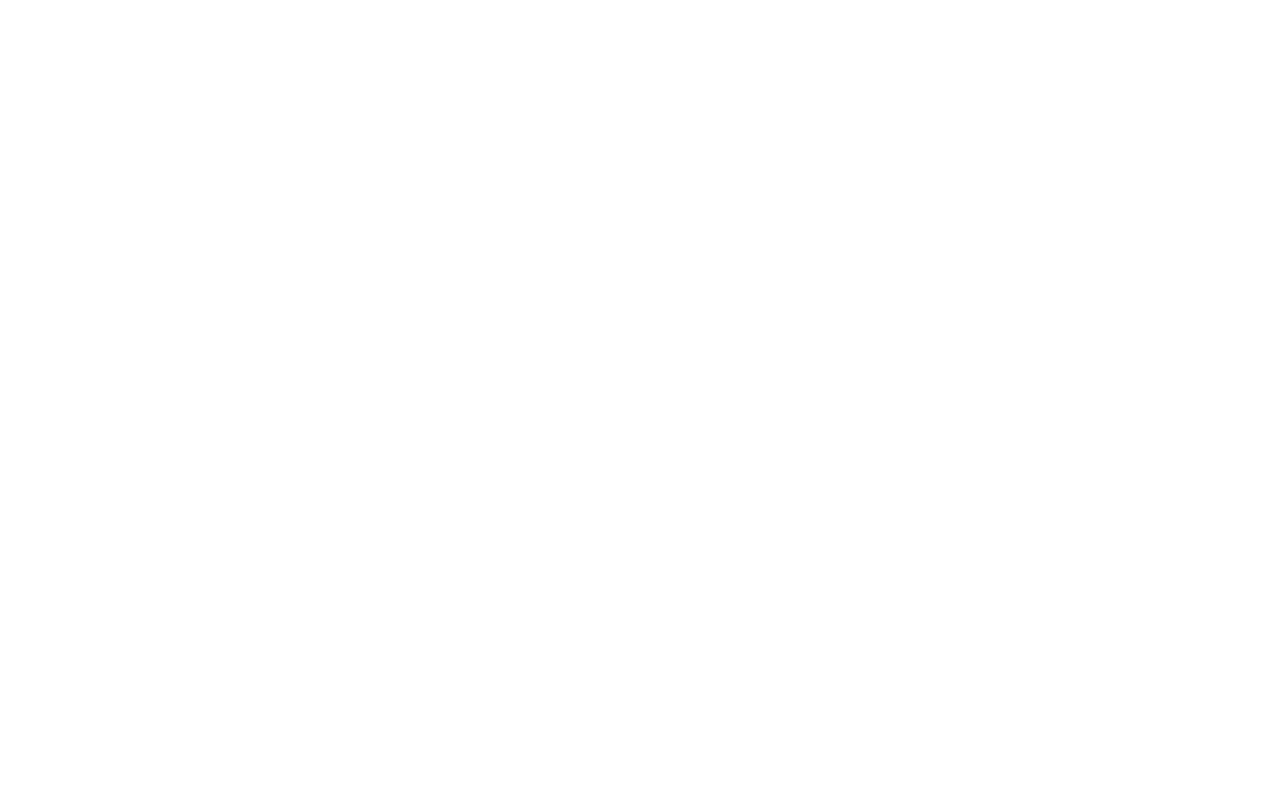
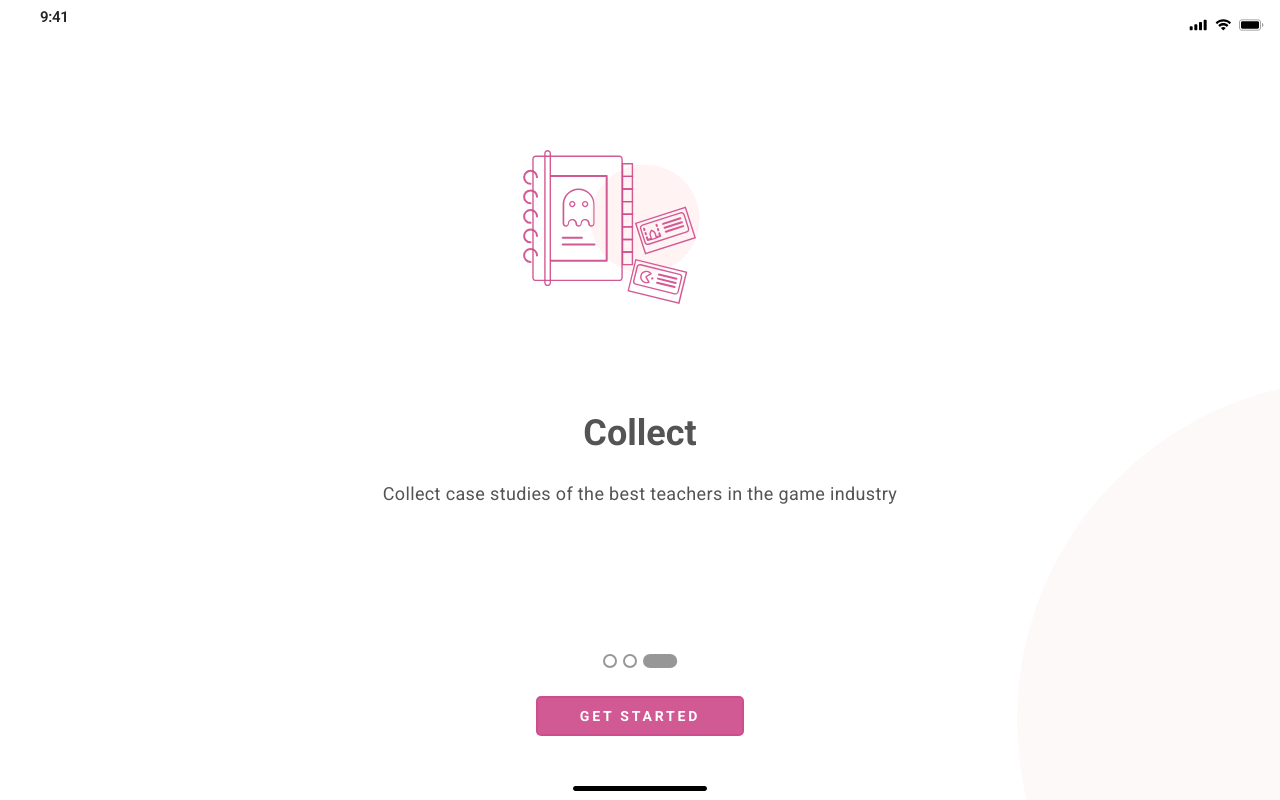
Before and after one commit to shelavalepallavi/ui-flow, a React (Vite) app: page /collect in a window 1280 px wide. Before the commit this address had no page. Built offline with nearby package versions, Linux system fonts and the light colour scheme.

Commit message:
Create collect file

```diff
--- a/src/App.jsx
+++ b/src/App.jsx
@@ -1,6 +1,8 @@
 import { BrowserRouter as Router, Routes, Route } from 'react-router-dom'
 import Learn from './components/Learn'
 import Code from './components/Code'
+import Collect from './components/Collect'
+import Welcome from './components/Welcome'
 
 const App = () => {
   return (
@@ -9,6 +11,8 @@ const App = () => {
         <Routes>
           <Route path='/' element={<Learn/>}/>
           <Route path='/code' element={<Code/>}/>
+          <Route path='/collect' element={<Collect/>}/>
+          <Route path='/welcome' element={<Welcome/>}/>
         </Routes>
       </Router>
     </div>
--- a/src/components/Code.jsx
+++ b/src/components/Code.jsx
@@ -1,22 +1,27 @@
+import { useNavigate } from "react-router-dom"
 
 
 const Code = () => {
+   const navigate = useNavigate()
+  const goToCode = ()=>{
+    navigate('/collect')
+  }
   return (
     <div className="d-flex flex-column w-100 min-vh-100">
        <header className="d-flex justify-content-between px-3 py-2">
     <p className="time fw-semibold ps-4">9:41</p>
     <div className="d-flex align-items-center gap-2">
-      <img src="./assets/images/mobile-signal.svg" alt="mobile-signal.svg"/>
-      <img src="./assets/images/wifi.svg" alt="wifi.svg"/>
-      <img src="./assets/images/battary.svg" alt="battary.svg"/>
+      <img src="/images/mobile-signal.svg" alt="mobile-signal.svg"/>
+      <img src="/images/wifi.svg" alt="wifi.svg"/>
+      <img src="/images/battary.svg" alt="battary.svg"/>
     </div>
   </header>
 
   <main className="d-flex flex-column align-items-center justify-content-between flex-grow-1" style={{paddingTop:'100px'}}>
     <div className="position-relative">
-      <img src="./assets/images/second-circle.svg" alt="circle.svg" className="position-absolute z-1 custom-position-second"/>
-      <img src="./assets/images/second-code.svg" alt="game.svg" className="position-relative  z-2"/>
-      <img src="./assets/images/second-game.svg" alt="man.svg" className="position-relative z-2"/>
+      <img src="/images/second-circle.svg" alt="circle.svg" className="position-absolute z-1 custom-position-second"/>
+      <img src="/images/second-code.svg" alt="game.svg" className="position-relative  z-2"/>
+      <img src="/images/second-game.svg" alt="man.svg" className="position-relative z-2"/>
     </div>
 
     <div className=" position-relative d-flex flex-column gap-3 align-items-center z-1" style={{paddingTop:'90px', paddingBottom:'90px'}}>
@@ -26,20 +31,20 @@ const Code = () => {
 
     <div className="d-flex flex-column align-items-center">
       <div className="position-relative z-1">
-      <img src="./assets/images/second-progress.svg" alt="second-progress.svg"/>
+      <img src="/images/second-progress.svg" alt="second-progress.svg"/>
     </div>
 
     <div className="position-relative z-1 py-4">
-      <a href="#" className="button second-button" role="button">GET STARTED</a>
+      <button className="button second-button" onClick={goToCode}>GET STARTED</button>
     </div>
 
     <div className="position-relative z-1 pt-3">
-      <img src="./assets/images/rectangle.svg" alt="rectangle.svg"/>
+      <img src="/images/rectangle.svg" alt="rectangle.svg"/>
     </div>
     </div>
 
     <div className="position-fixed bottom-0 start-50 translate-middle-x z-0">
-      <img src="./assets/images/second-big-circle.svg" alt="second-big-circle.svg"/>
+      <img src="/images/second-big-circle.svg" alt="second-big-circle.svg"/>
     </div>
   </main>
     </div>
--- /dev/null
+++ b/src/components/Collect.jsx
@@ -0,0 +1,55 @@
+
+import { useNavigate } from 'react-router-dom'
+
+const Collect = () => {
+   const navigate = useNavigate()
+  const goToCode = ()=>{
+    navigate('/welcome')
+  }
+  return (
+    <div className='d-flex flex-column w-100 min-vh-100'>
+      <header className="d-flex justify-content-between px-3 py-2">
+    <p className="time fw-semibold ps-4">9:41</p>
+    <div className="d-flex align-items-center gap-2">
+      <img src="/images/mobile-signal.svg" alt="mobile-signal.svg"/>
+      <img src="/images/wifi.svg" alt="wifi.svg"/>
+      <img src="/images/battary.svg" alt="battary.svg"/>
+    </div>
+  </header>
+
+  <main className="d-flex flex-column align-items-center justify-content-between flex-grow-1" style={{paddingTop:'100px'}}>
+    <div className="position-relative">
+      <img src="/images/third-circle.svg" alt="third-circle.svg" className="position-absolute z-1 top-50 translate-middle z-0 " style={{left:'52%'}}/>
+      <img src="/images/third-file.svg" alt="third-file.svg" className="position-relative  z-2"/>
+      <img src="/images/third-page2.svg" alt="third-page2.svg" className="position-relative z-3 card1"/>
+      <img src="/images/third-page1.svg" alt="third-page1.svg" className="position-relative z-3 card2"/>
+    </div>
+
+    <div className=" position-relative d-flex flex-column gap-3 align-items-center z-1" style={{paddingTop:'90px', paddingBottom:'90px'}}>
+      <h2 className="fw-bold" style={{fontSize:'36px', color:'#545454'}}>Collect</h2>
+      <p className="text-wrap px-3 px-sm-0" style={{fontSize:'18px', letterSpacing:'0.02em', color:'#545454'}}>Collect case studies of the best teachers in the   game  industry</p>
+    </div>
+
+   <div className="d-flex flex-column align-items-center">
+     <div className="position-relative z-1">
+      <img src="/images/third-progress.svg" alt="third-progress.svg"/>
+    </div>
+
+    <div className="position-relative z-1 py-4">
+      <button className="button third-button" onClick={goToCode}>GET STARTED</button>
+    </div>
+
+    <div className="position-relative z-1 pt-3">
+      <img src="/images/rectangle.svg" alt="rectangle.svg"/>
+    </div>
+   </div>
+
+    <div className="position-fixed bottom-0 end-0">
+      <img src="/images/third-big-circle.svg" alt="third-big-circle.svg"/>
+    </div>
+  </main>
+    </div>
+  )
+}
+
+export default Collect
--- /dev/null
+++ b/src/components/Welcome.jsx
@@ -0,0 +1,11 @@
+import React from 'react'
+
+const Welcome = () => {
+  return (
+    <div>
+
+    </div>
+  )
+}
+
+export default Welcome
```
